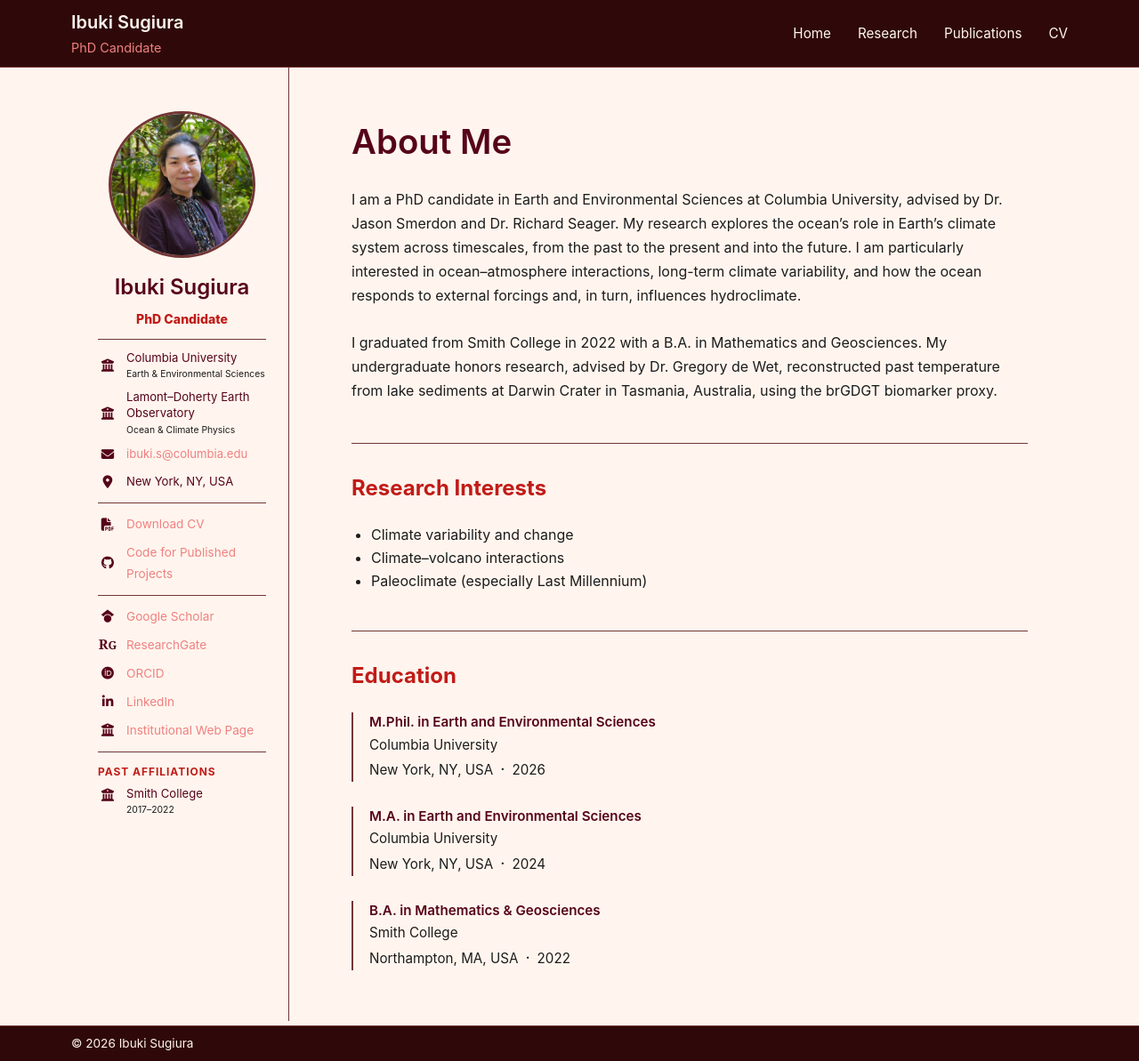
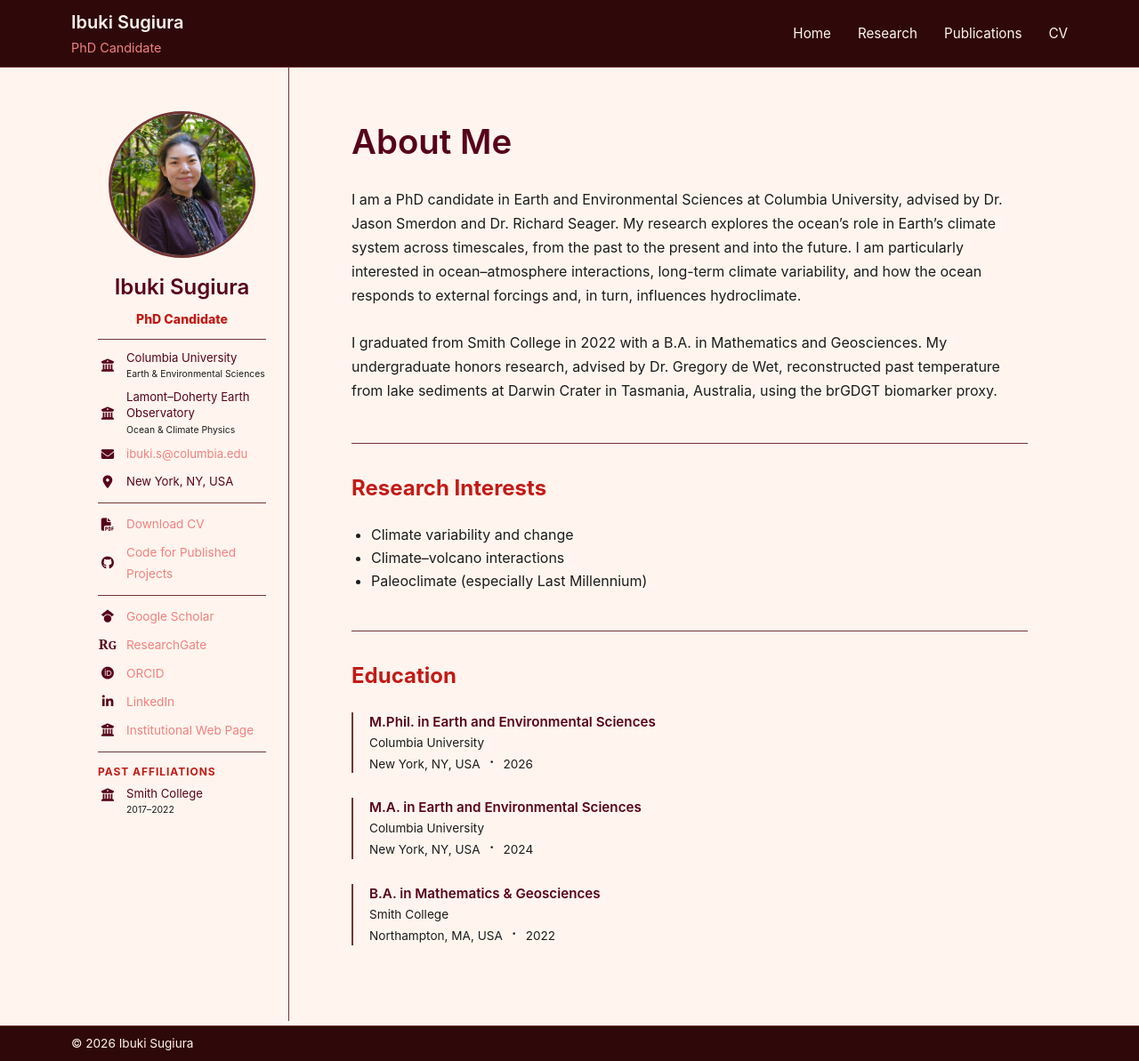
Before and after one commit to isugiura/isugiura.github.io, a Jekyll site: the page built from index.md, in a window 1280 px wide and 1193 px high. Shown: the whole window at 89% size. Built offline with Jekyll 4.4.1, drawn with Linux system fonts in a browser that asks for light colours.

Commit message:
Changing font sizes

```diff
--- a/assets/css/style.scss
+++ b/assets/css/style.scss
@@ -755,9 +755,12 @@ body {
 
 
 .publication-keyword:not(:last-child)::after {
-  content: " · ";
+  content: "·";
 
   color: var(--text-main);
+
+  font-size: 1.5em;
+  margin: 0 0.3em;
 }
 
 
@@ -1120,9 +1123,9 @@ body {
 
   color: var(--text-main);
 
-  font-size: 0.95rem;
-
-  line-height: 1.5;
+  font-size: 0.85rem;
+
+  line-height: 1.2;
 }
 
 
@@ -1143,7 +1146,10 @@ body {
 
   color: var(--text-section);
 
+  font-size: 0.95rem;
   font-weight: 600;
+
+  line-height: 1.5;
 }
 
 
@@ -1187,8 +1193,8 @@ body {
 
 /* cv separator dot */
 .cv-separator {
-  font-size: 1.2em;
-  margin: 0 0.2em;
+  font-size: 1.5em;
+  margin: 0 0.3em;
 }
 
 
```
